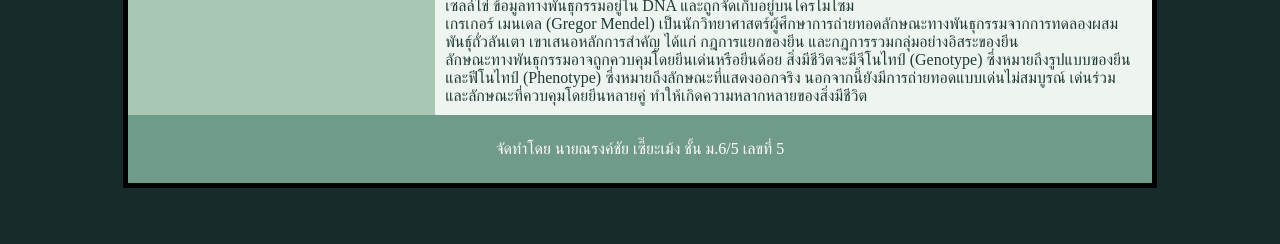
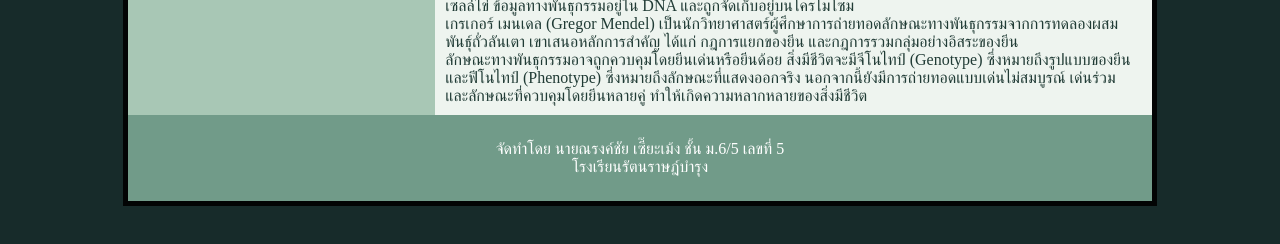
Before and after one commit to 40826-dotcom/website, a plain HTML site: page p4.html in a window 1280 px wide. Shown: the part 408-652 px from the top of the page. Drawn offline with Linux system fonts and the light colour scheme.

Commit message:
Update footer with additional school information

```diff
--- a/p4.html
+++ b/p4.html
@@ -39,7 +39,7 @@
       </article>
 </section>
 <footer>
-<p>จัดทำโดย นายณรงค์ชัย เซี๊ยะเม้ง ชั้น ม.6/5 เลขที่ 5</p>
+<p>จัดทำโดย นายณรงค์ชัย เซี๊ยะเม้ง ชั้น ม.6/5 เลขที่ 5<br>โรงเรียนรัตนราษฎ์บำรุง</p>
 </footer>
 </div>
 </body>
```
